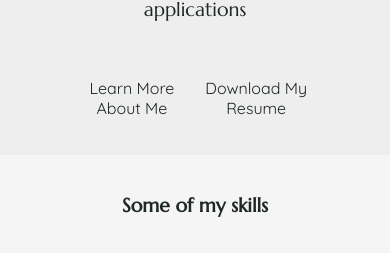
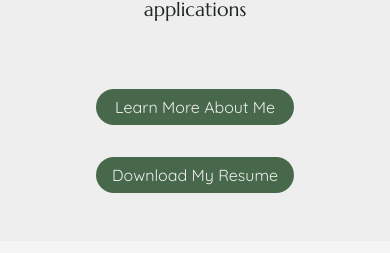
Before and after one commit to GrinninBarrett/react-portfolio-page, a React (Create React App) app: page / in a window 390 px wide. Shown: the part 758-1011 px from the top of the page. Built offline with nearby package versions, Linux system fonts and the light colour scheme; grey boxes are pictures that could not be loaded.

Commit message:
Edits button styling and spacing of download resume link on About page

```diff
--- a/src/index.css
+++ b/src/index.css
@@ -6,6 +6,7 @@
   --light-text: #ddf0ed;
   --medium-gray: #7b8687;
   --green-accent: #47684a;
+  --medium-green-accent: #709172;
   --light-green-accent: #b7dfba;
   --red-accent: #b4746c;
   --light-red-accent: #dbaca6;
@@ -202,7 +203,7 @@ footer {
 }
 
 .landing-links {
-    width: 75%;
+    width: 100%;
     margin-top: 2rem;
     justify-content: space-evenly;
 }
@@ -306,6 +307,28 @@ footer {
 
 .content-container {
     min-height: 80vh;
+}
+
+.about-resume-link {
+    width: 50%;
+    margin: 6rem auto;
+}
+
+.see-more-link {
+    background-color: var(--green-accent);
+    color: var(--background);
+    padding: 8px 0;
+    border-radius: 20px;
+    -webkit-border-radius: 20px;
+    -moz-border-radius: 20px;
+    -ms-border-radius: 20px;
+    -o-border-radius: 20px;
+    width: 30%;
+    text-align: center;
+}
+
+.see-more-link:hover {
+    background-color: var(--medium-green-accent);
 }
 
 
@@ -459,6 +482,15 @@ footer {
         width: 100%;
     }
 
+    .landing-links {
+        flex-direction: column;
+    }
+
+    .see-more-link {
+        margin: 1rem auto;
+        width: 60%;
+    }
+
 
     .main-nav-item {
         margin: 2em 0;
--- a/src/pages/About.js
+++ b/src/pages/About.js
@@ -37,10 +37,10 @@ const About = () => {
         <Skills />
       </section>
 
-      <section className="container flex-item flex-column">
+      <section className="container flex-item flex-column about-resume-link">
         <a
           id="resume"
-          className="see-more-link link green-link base-text quicksand"
+          className="see-more-link link resume-link base-text quicksand"
           href="./assets/resume/CTB-Resume.pdf"
           download="CTB-Resume.pdf"
         >
--- a/src/pages/Home.js
+++ b/src/pages/Home.js
@@ -32,7 +32,7 @@ const Home = ({ featuredProjects }) => {
           <div className="flex-item landing-links">
             <Link
               id="learn-more"
-              className="link green-link base-text quicksand"
+              className="link see-more-link base-text quicksand"
               to="/about"
             >
               Learn More About Me
```
